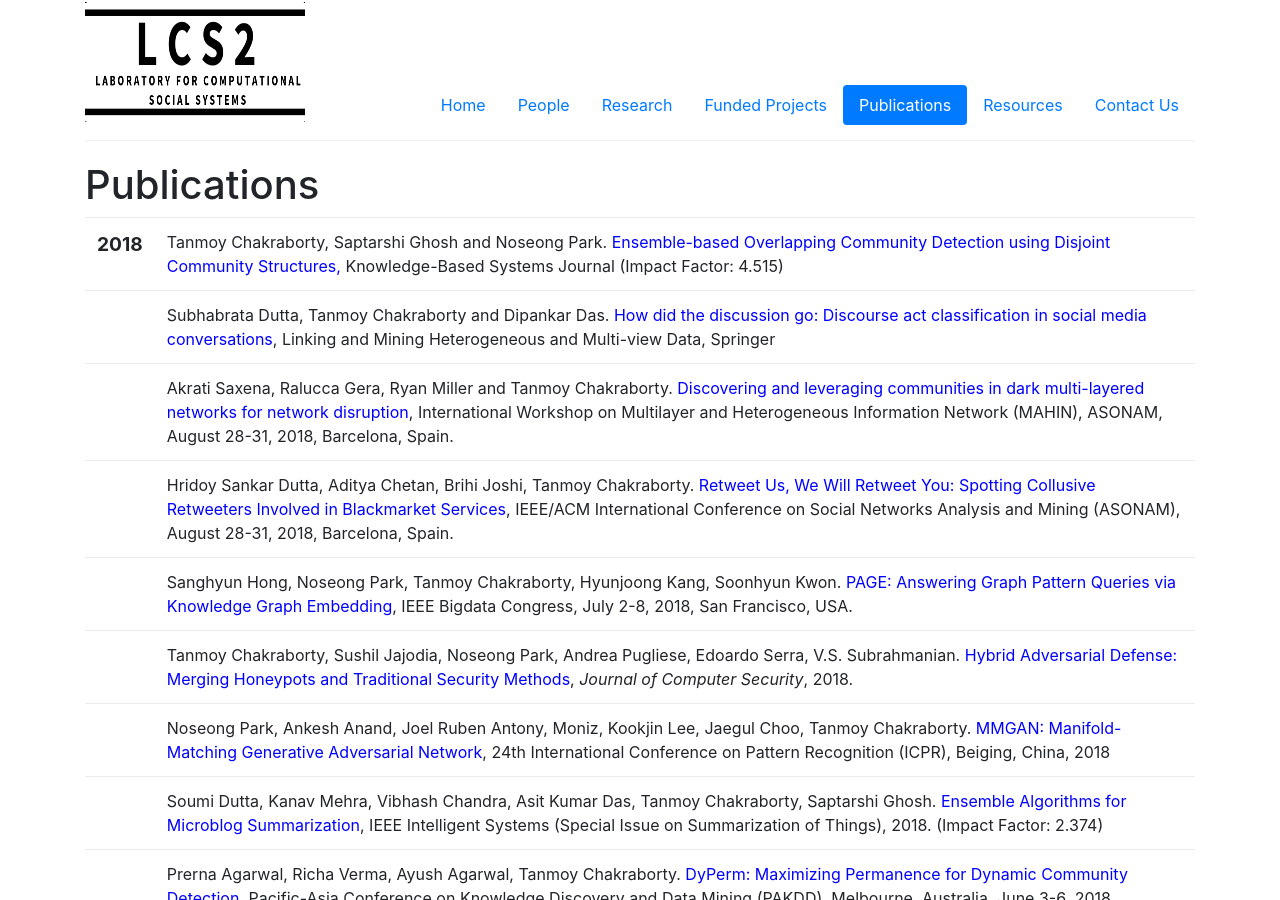
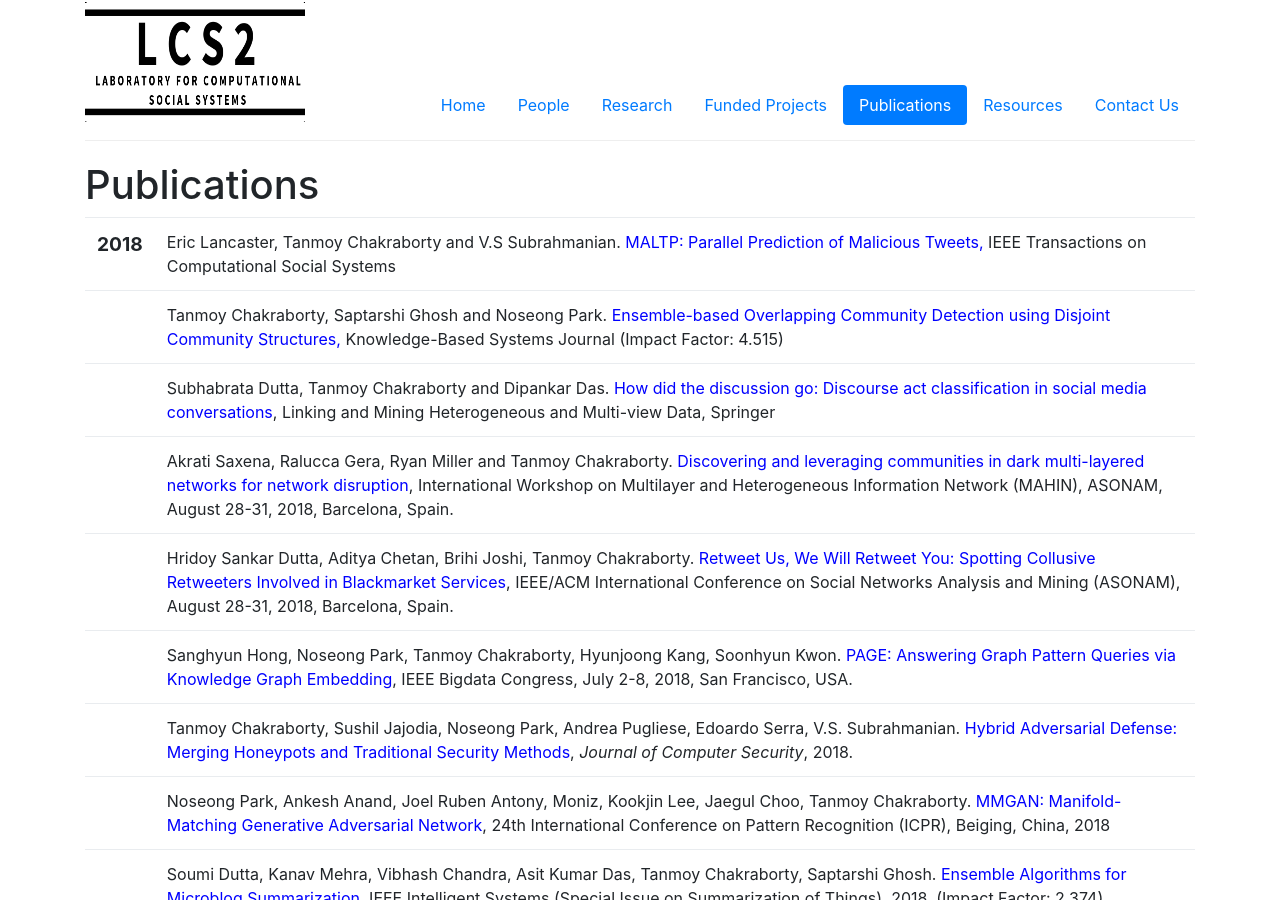
Before and after one commit to LCS2-IIITD/webpage, a Jekyll site: the page built from publications.html, in a window 1280 px wide and 900 px high. Built offline with Jekyll 4.4.1, drawn with Linux system fonts in a browser that asks for light colours.

```diff
--- a/_includes/pubs.html
+++ b/_includes/pubs.html
@@ -12,7 +12,24 @@
 				<a href="https://www.asdfasdf.asdfasdf.asdfasdfads">[Code]</a>
 				<a href="https://www.asdfasdf.asdfasdf.asdfasdfads">[Dataset]</a>
 			</span><br />-->
-			Tanmoy Chakraborty</b>, Saptarshi Ghosh and Noseong Park. <font color="blue">Ensemble-based Overlapping Community Detection using Disjoint Community Structures, </font>Knowledge-Based Systems Journal (Impact Factor: 4.515)
+			Eric Lancaster, Tanmoy Chakraborty and V.S Subrahmanian. <font color="blue">MALTP: Parallel Prediction of Malicious Tweets, </font>IEEE Transactions on Computational Social Systems
+			<span class="links">
+			</span>
+		</td>
+	</tr>
+	<tr>
+		<td>
+			<span class="date">
+				<!-- <big><strong>2018</strong></big><br /> -->
+			</span>
+		</td>
+		<td class="publication">
+			<!--<span class="pubtitle">
+				<a href="https://www.asdfasdf.asdfasdf.asdfasdfads">[PDF]</a>
+				<a href="https://www.asdfasdf.asdfasdf.asdfasdfads">[Code]</a>
+				<a href="https://www.asdfasdf.asdfasdf.asdfasdfads">[Dataset]</a>
+			</span><br />-->
+			Tanmoy Chakraborty, Saptarshi Ghosh and Noseong Park. <font color="blue">Ensemble-based Overlapping Community Detection using Disjoint Community Structures, </font>Knowledge-Based Systems Journal (Impact Factor: 4.515)
 			<span class="links">
 			</span>
 		</td>
```
Also changed, not shown: _posts/2018-08-29-tcss.md (added, +7 -0 lines), 1 other file.
